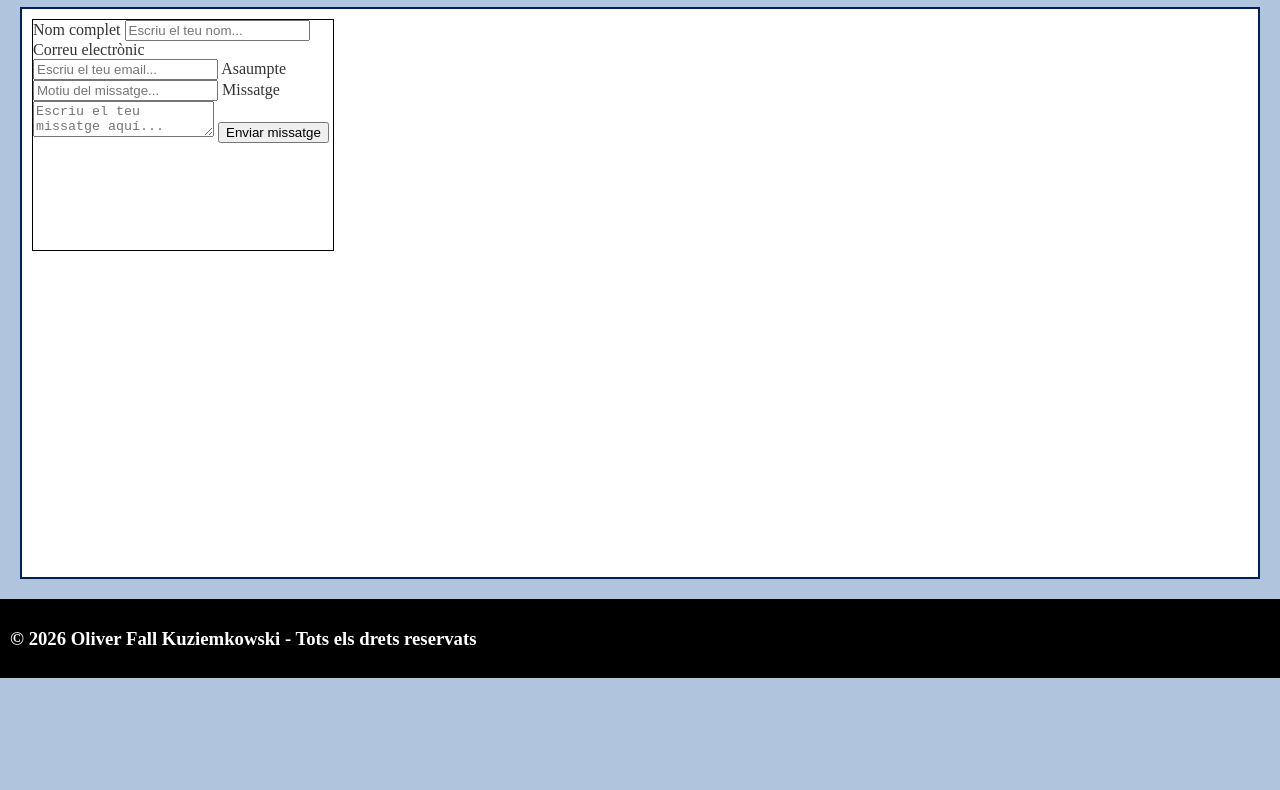
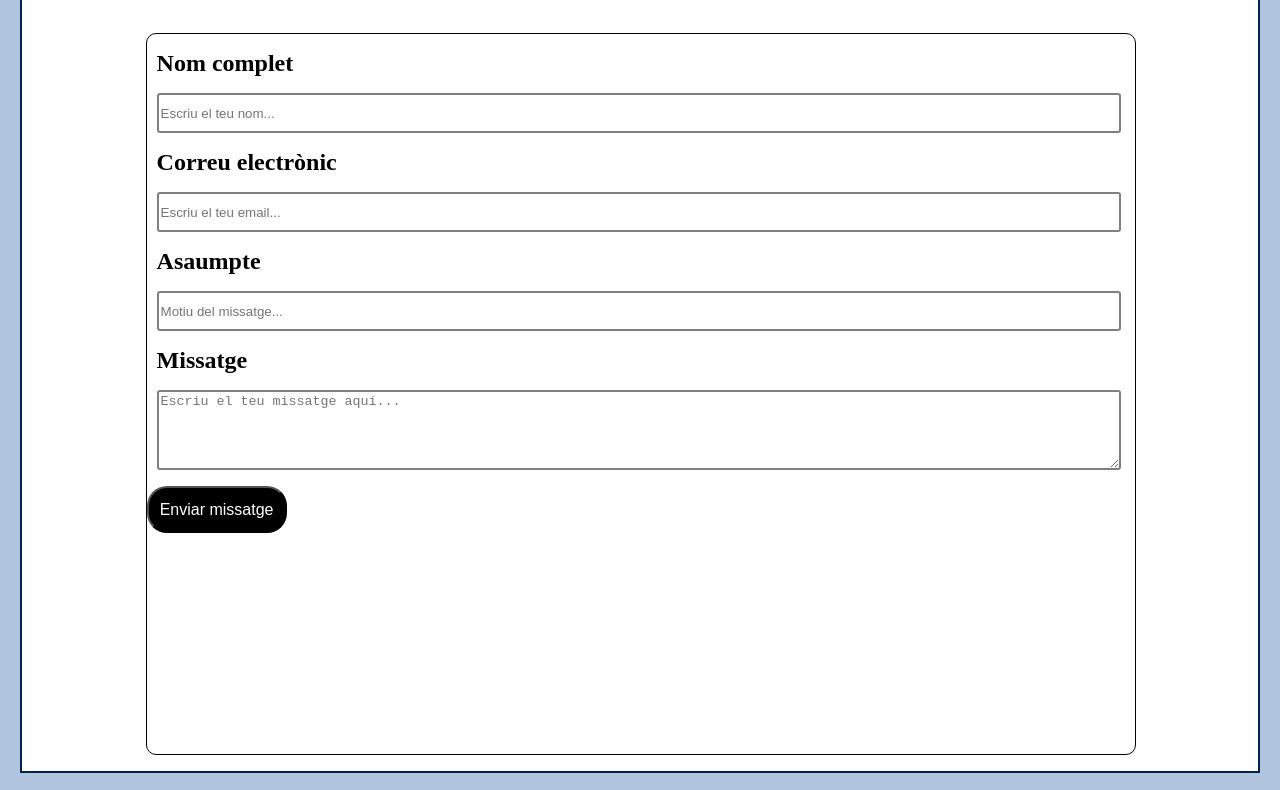
Before and after one commit to OliverFall/El-meu-portfoli, a plain HTML site: page pages/contacta.html in a window 1280 px wide. Shown: the part 164-954 px from the top of the page. Before the commit the page ends 842 px from the top, so only its background shows below. Drawn offline with Linux system fonts and the light colour scheme.

Commit message:
Add files via upload

```diff
--- a/css/style.css
+++ b/css/style.css
@@ -9,13 +9,14 @@ h4,
 h5,
 h6 {
 	color: rgb(0, 0, 0);
+	margin: 10px;
 }
 
 h3 {
 	color: #ffffff;
 }
 
-p {
+.p {
 	background-color: khaki;
 	border: 3px solid black;
 	box-shadow: 3px 3px 3px 3px #000000;
@@ -172,7 +173,34 @@ td {
 
 .formularis {
 	border: 1px solid black;
-	width: 300px;
-	height: 230px;
+	border-radius: 10px;
+	width: 80%;
+	height: 90%;
+	margin-top: 3%;
+	margin-left: 10%;
+
+}
+label{
 	margin: 10px;
 }
+input{
+	border: 2px solid gray;
+	border-radius: 3px;
+	width: 97.5%;
+	height: 40px;
+}
+textarea{
+	border: 2px solid gray;
+	border-radius: 3px;
+	width: 97.5%;
+	height: 80px;
+}
+
+button{
+	background-color: #000000;
+	color: #ffffff;
+	width: 140px;
+	height: 47px;
+	border-radius: 20px;
+	font-size:16px;
+}
--- a/pages/contacta.html
+++ b/pages/contacta.html
@@ -25,19 +25,19 @@
 
     <div class="contingut-principal">
         <form class="formularis" action="#" method="post">
-            <label for="nom">Nom complet</label>
-            <input type="text" id="nom" name="nom" placeholder="Escriu el teu nom..." required>
+            <label for="nom"><p><h2>Nom complet</h2></p></label>
+            <input  type="text" id="nom" name="nom" placeholder="Escriu el teu nom..." required>
 
-            <label for="email">Correu electrònic</label>
+            <label for="email"><p><h2>Correu electrònic</h2></p></label>
             <input type="email" id="email" name="email" placeholder="Escriu el teu email..." required>
 
-            <label for="assumpte">Asaumpte</label>
+            <label for="assumpte"><p><h2>Asaumpte</h2></p></label>
             <input type="assumpte" id="assumpte" name="assumpte" placeholder="Motiu del missatge..." required>
 
-            <label for="missatge">Missatge</label>
+            <label for="missatge"><p><h2>Missatge</h2></p></label>
             <textarea id="missatge" name="missatge" placeholder="Escriu el teu missatge aquí..." required></textarea>
 
-            <button type="submit">Enviar missatge</button>
+            <p><button type="submit">Enviar missatge</button></p>
         </form>
 
 
```
Also changed, not shown: index.html (+1 -1 lines), pages/sobre_mi.html (+4 -4 lines).
